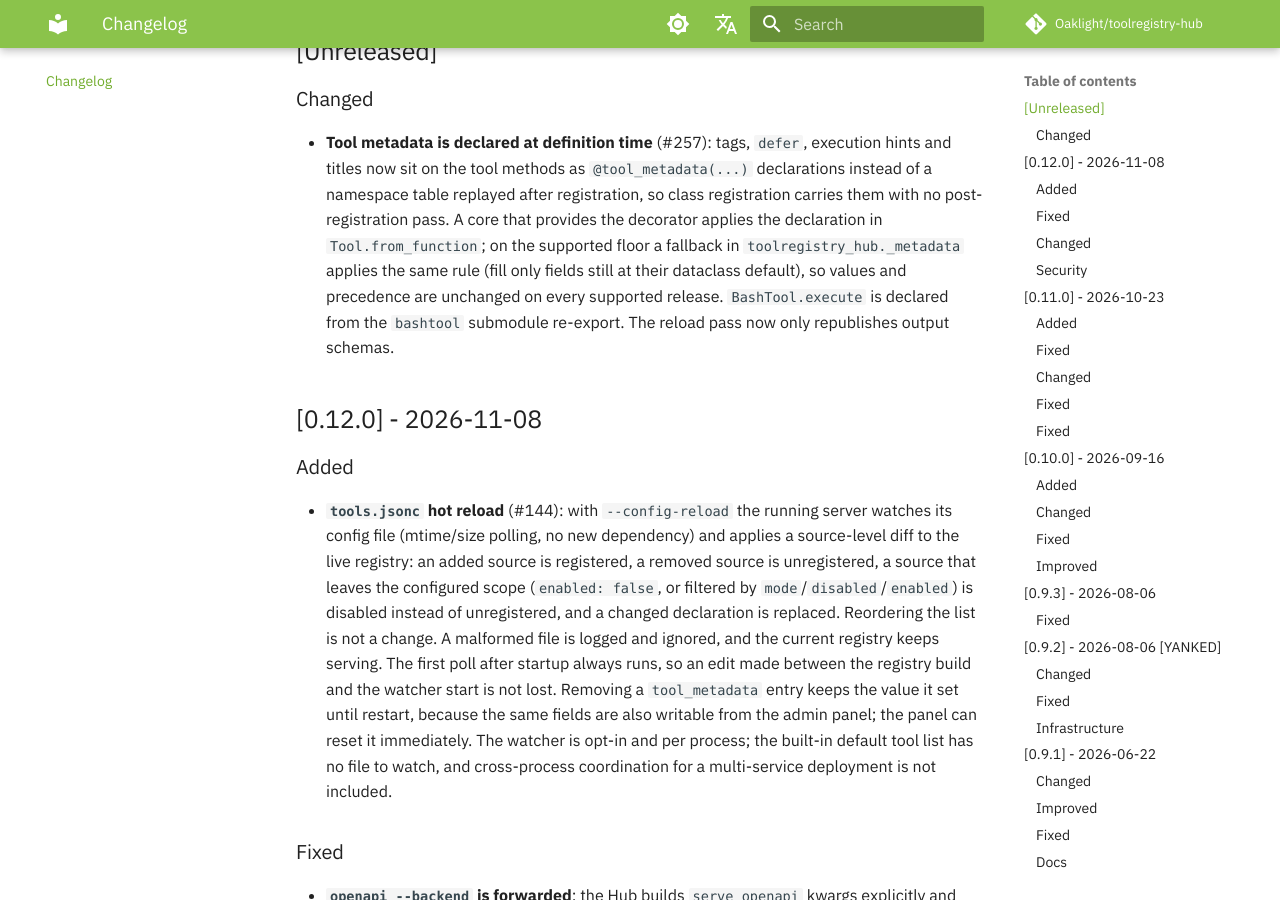
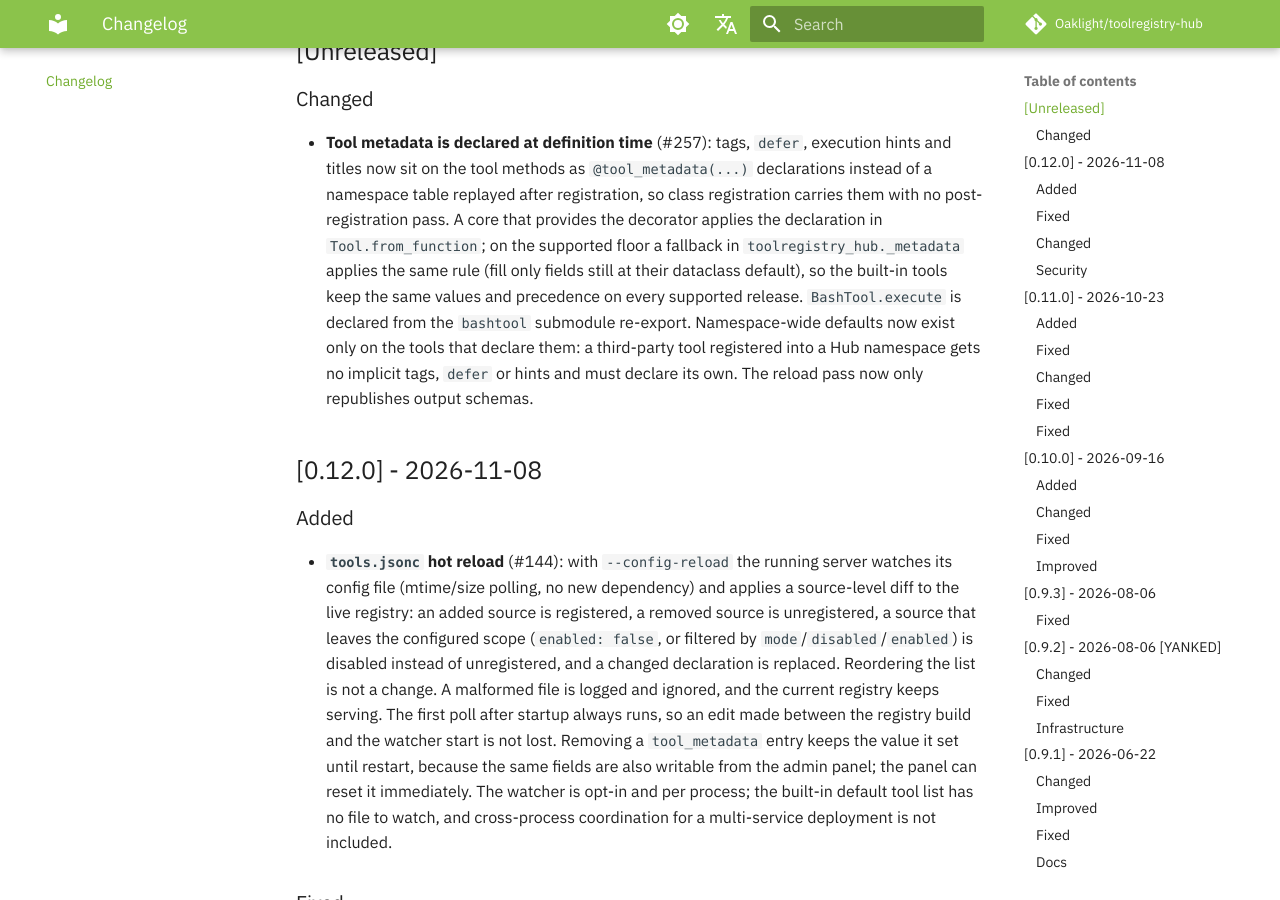
Before and after one commit to Oaklight/toolregistry-hub, an MkDocs documentation site: the page built from docs/changelog.md, in a window 1280 px wide and 900 px high, scrolled down 327 px. Built offline with MkDocs 1.6.1 and Material for MkDocs 9.7.7, drawn with Linux system fonts in a browser that asks for light colours; some web fonts are replaced; comment, search, counter and statistics services are not loaded.

Commit message:
docs(changelog): scope declarations to their tools (#257)

```diff
--- a/docs/changelog.md
+++ b/docs/changelog.md
@@ -16,7 +16,7 @@ The format is based on [Keep a Changelog](https://keepachangelog.com/en/1.1.0/),
 
 ### Changed
 
-- **Tool metadata is declared at definition time** (#257): tags, `defer`, execution hints and titles now sit on the tool methods as `@tool_metadata(...)` declarations instead of a namespace table replayed after registration, so class registration carries them with no post-registration pass. A core that provides the decorator applies the declaration in `Tool.from_function`; on the supported floor a fallback in `toolregistry_hub._metadata` applies the same rule (fill only fields still at their dataclass default), so values and precedence are unchanged on every supported release. `BashTool.execute` is declared from the `bashtool` submodule re-export. The reload pass now only republishes output schemas.
+- **Tool metadata is declared at definition time** (#257): tags, `defer`, execution hints and titles now sit on the tool methods as `@tool_metadata(...)` declarations instead of a namespace table replayed after registration, so class registration carries them with no post-registration pass. A core that provides the decorator applies the declaration in `Tool.from_function`; on the supported floor a fallback in `toolregistry_hub._metadata` applies the same rule (fill only fields still at their dataclass default), so the built-in tools keep the same values and precedence on every supported release. `BashTool.execute` is declared from the `bashtool` submodule re-export. Namespace-wide defaults now exist only on the tools that declare them: a third-party tool registered into a Hub namespace gets no implicit tags, `defer` or hints and must declare its own. The reload pass now only republishes output schemas.
 
 ## [0.12.0] - 2026-11-08
 
```
